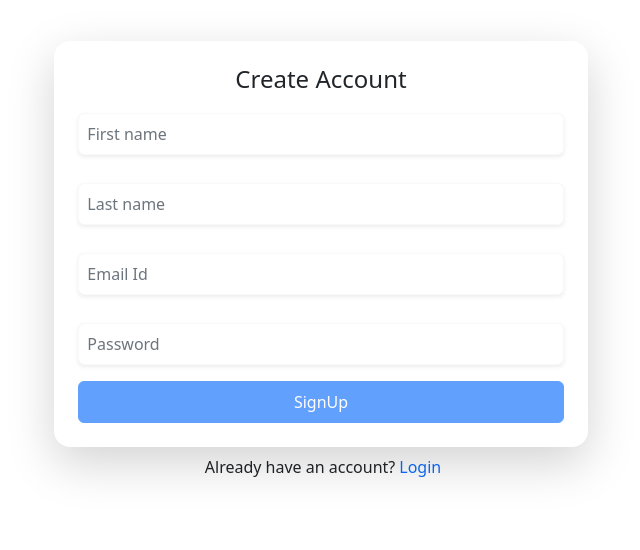
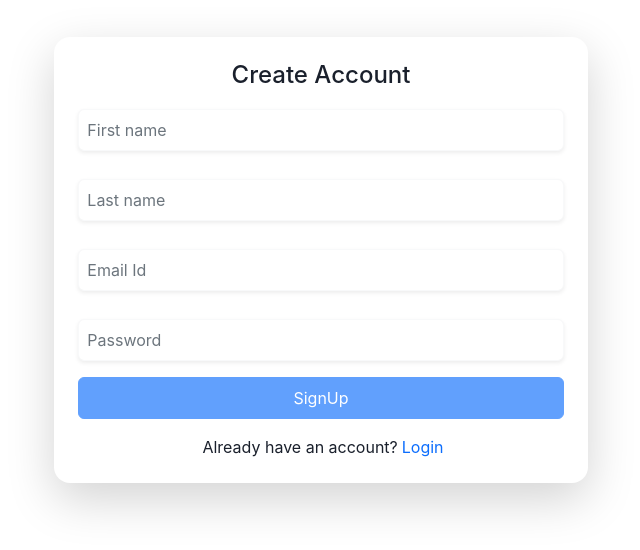
Before and after one commit to poojapatil0708/Taskraft, a React (Create React App) app: page /signup in a window 1280 px wide. Shown: the part 140-690 px from the top of the page, without its empty margins (319-959 px from the left). Built offline with nearby package versions, Linux system fonts and the light colour scheme.

Commit message:
added navbar and color mode

```diff
--- a/package.json
+++ b/package.json
@@ -16,6 +16,7 @@
     "react": "^18.2.0",
     "react-dom": "^18.2.0",
     "react-helmet-async": "^2.0.4",
+    "react-icons": "^5.0.1",
     "react-redux": "^8.0.2",
     "react-router-dom": "^6.4.0",
     "react-scripts": "5.0.1",
--- a/src/App.js
+++ b/src/App.js
@@ -6,9 +6,12 @@ import { persistor, store } from "./redux/store";
 import { ToastContainer } from 'react-toastify';
 import 'react-toastify/dist/ReactToastify.css';
 import { HelmetProvider } from 'react-helmet-async';
+import { ChakraProvider, ColorModeProvider } from '@chakra-ui/react';
 
 function App() {
   return (
+    <ChakraProvider>
+      <ColorModeProvider>
         <HelmetProvider>
           <Provider store={store}>
             <PersistGate persistor={persistor}>
@@ -19,6 +22,8 @@ function App() {
             </PersistGate>
           </Provider>
         </HelmetProvider>
+      </ColorModeProvider>
+    </ChakraProvider>
   );
 }
 
--- a/src/components/icons.js
+++ b/src/components/icons.js
@@ -11,7 +11,7 @@ export const AddIcon = () => {
 export const PowerButtonIcon = ({ onClick }) => {
     return (
         <div className="btn btn-secondary d-flex justify-content-center align-items-center mx-1">
-            <svg onClick={onClick} xmlns="http://www.w3.org/2000/svg" width="30" height="30" fill="currentColor" className="bi bi-power" viewBox="0 0 16 16">
+            <svg onClick={onClick} xmlns="http://www.w3.org/2000/svg" width="25" height="25" fill="currentColor" className="bi bi-power" viewBox="0 0 16 16">
                 <path d="M7.5 1v7h1V1h-1z" />
                 <path d="M3 8.812a4.999 4.999 0 0 1 2.578-4.375l-.485-.874A6 6 0 1 0 11 3.616l-.501.865A5 5 0 1 1 3 8.812z" />
             </svg>
--- /dev/null
+++ b/src/components/navbar.js
@@ -0,0 +1,40 @@
+import {
+    Box,
+    Flex,
+    Button,
+    useColorModeValue,
+    Stack,
+    useColorMode,
+    Avatar,
+} from '@chakra-ui/react'
+import { IoIosMoon, IoIosSunny } from "react-icons/io";
+import { useDispatch, useSelector } from 'react-redux';
+import { removeUser } from '../redux/user-reducer';
+
+const Navbar = () => {
+
+    const { colorMode, toggleColorMode } = useColorMode()
+    const dispatch = useDispatch();
+    const { user } = useSelector(state => state.user);
+
+    return (
+        <Box bg={useColorModeValue('gray.100', 'gray.900')} px={4}>
+            <Flex h={16} alignItems={'center'} justifyContent={'space-between'}>
+                <Box fontWeight="bold">TodoList</Box>
+                <Stack direction={'row'} spacing={5} alignItems="center" >
+                    <Button onClick={toggleColorMode}>
+                        {colorMode === 'light' ? <IoIosMoon size={25} /> : <IoIosSunny size={25} />}
+                    </Button>
+                    <Box display="flex" flexDirection="row" alignItems="center" gap={5} >
+                        <Avatar
+                            name={user.first_name + ' ' + user.last_name}
+                        />
+                        <Button onClick={() => dispatch(removeUser())}>Logout</Button>
+                    </Box>
+                </Stack>
+            </Flex>
+        </Box>
+    );
+}
+
+export default Navbar;
--- a/src/components/task.js
+++ b/src/components/task.js
@@ -22,10 +22,10 @@ const Task = ({ task, onDelete }) => {
                 onDelete()
                 toast.success('Taks Deleted!')
             })
-            .catch(err =>{
+            .catch(err => {
                 setIsLoding(false);
-                 toast.error(err.response?.data?.message || 'Error deleting task')
-                })
+                toast.error(err.response?.data?.message || 'Error deleting task')
+            })
     }
 
     return (
@@ -35,13 +35,18 @@ const Task = ({ task, onDelete }) => {
                 <span>{task.description}</span>
             </div>
             <div className='d-flex align-items-center' style={{ cursor: 'pointer' }} >
-                <EditIcon onClick={() => navigate('/update-task', {state: task})} />
+                <div onClick={() => navigate('/update-task', { state: task })} >
+                    <EditIcon />
+                </div>
                 {
                     !isLoading
-                    ?
-                    <DeleteIcon onClick={deleteTask} />
-                    :
-                    <Loader dontShowMsg/>
+                        ?
+                        <div onClick={deleteTask}>
+                            <DeleteIcon />
+                        </div>
+
+                        :
+                        <Loader dontShowMsg />
                 }
             </div>
         </div>
--- a/src/screens/login.js
+++ b/src/screens/login.js
@@ -58,17 +58,17 @@ const LogIn = () => {
                     return (
                         <div className="d-flex flex-column align-items-center justify-content-center h-100">
                             <div className="card shadow-lg border-0 p-4 col-md-5 col-11">
-                                <h3>Login</h3>
+                                <h3 className="text-center fw-medium">Login</h3>
                                 <Input type='text' placeholder='Enter Email Id' error={errors.email} onChange={(e) => setFieldValue('email', e)} value={values.email} />
                                 <Input error={errors.password} type='password' placeholder='Password' onChange={(e) => setFieldValue('password', e)} value={values.password} />
                                 {!isLoading ?
                                     <button type="submit" className="btn btn-primary" onClick={handleSubmit}>Login</button>
                                     :
                                     <Loader />}
-                            </div>
-                            <div className="d-flex justify-content-center mt-2">
+                                <div className="d-flex justify-content-center mt-3">
                                     <div className="mx-1 text-dark">Dont have account?</div>
                                     <Link className="text-primary" style={{ textDecoration: 'none' }} to='/signup'>Create account</Link>
+                                </div>
                             </div>
                         </div>
                     )
--- a/src/screens/signup.js
+++ b/src/screens/signup.js
@@ -22,12 +22,12 @@ const SignUp = () => {
     const onSubmit = (values) => {
         setIsLoading(true)
         const APIURL = constants.base_url_production;
-        axios({ method:'POST', url: `${APIURL}/signup`, data:values })
+        axios({ method: 'POST', url: `${APIURL}/signup`, data: values })
             .then(response => {
                 setIsLoading(false);
                 toast.success('Account created')
             })
-        .catch(err=> {
+            .catch(err => {
                 setIsLoading(false);
                 toast.error(err.response?.data?.message || 'Something went wrong')
             })
@@ -49,24 +49,24 @@ const SignUp = () => {
                             <h4 className="text-center fw-medium">Create Account</h4>
                             <Input error={touched.first_name && errors.first_name ? errors.first_name : null} id='first_name' name='first_name' type='text' placeholder='First name' onChange={(val) => { setFieldValue('first_name', val); setFieldTouched('first_name') }} vallue={values.first_name} />
                             <Input error={touched.last_name && errors.last_name ? errors.last_name : null} id='last_name' name='last_name' type='text' placeholder='Last name' onChange={(val) => { setFieldValue('last_name', val); setFieldTouched('last_name') }} value={values.last_name} />
-                            <Input error={touched.email && errors.email ? errors.email : null} id='email' name='email' type='email' placeholder='Email Id' nChange={(val) => { setFieldValue('email', val); setFieldTouched('email') }} value={values.email} />
-                            <Input error={touched.password && errors.password ? errors.password : null} id='password' name='password' type='password' placeholder='Password' nChange={(val) => { setFieldValue('password', val); setFieldTouched('password') }} value={values.password} />
-                            { !isLoading
+                            <Input error={touched.email && errors.email ? errors.email : null} id='email' name='email' type='email' placeholder='Email Id' onChange={(val) => { setFieldValue('email', val); setFieldTouched('email') }} value={values.email} />
+                            <Input error={touched.password && errors.password ? errors.password : null} id='password' name='password' type='password' placeholder='Password' onChange={(val) => { setFieldValue('password', val); setFieldTouched('password') }} value={values.password} />
+                            {!isLoading
                                 ?
                                 <button disabled={!(isValid && dirty)} onClick={handleSubmit} className="btn btn-primary p-2" type="submit">SignUp</button>
                                 :
-                                <Loader/>
+                                <Loader />
                             }
-                </div>
-                    );
-                }}
-            </Formik>
-            <div className="d-flex mt-2 align-items-center">
+                            <div className="d-flex mt-3 justify-content-center ">
                                 <div className="mx-1">Already have an account? </div>
                                 <Link className="text-primary" style={{ textDecoration: 'none' }} to='/login'>Login</Link>
                             </div>
                         </div>
                     );
+                }}
+            </Formik>
+        </div>
+    );
 }
 
 export default SignUp;
--- /dev/null
+++ b/src/theme.js
@@ -0,0 +1,15 @@
+// theme.js
+
+// 1. import `extendTheme` function
+import { extendTheme } from '@chakra-ui/react'
+
+// 2. Add your color mode config
+const config = {
+  initialColorMode: 'dark',
+  useSystemColorMode: false,
+}
+
+// 3. extend the theme
+const theme = extendTheme({ config })
+
+export default theme
```
Also changed, not shown: src/screens/display-task.js (+5 -8 lines), 2 other files (tests, documents, lock files or other folders). Lines whose indentation alone changed are shown as unchanged.
